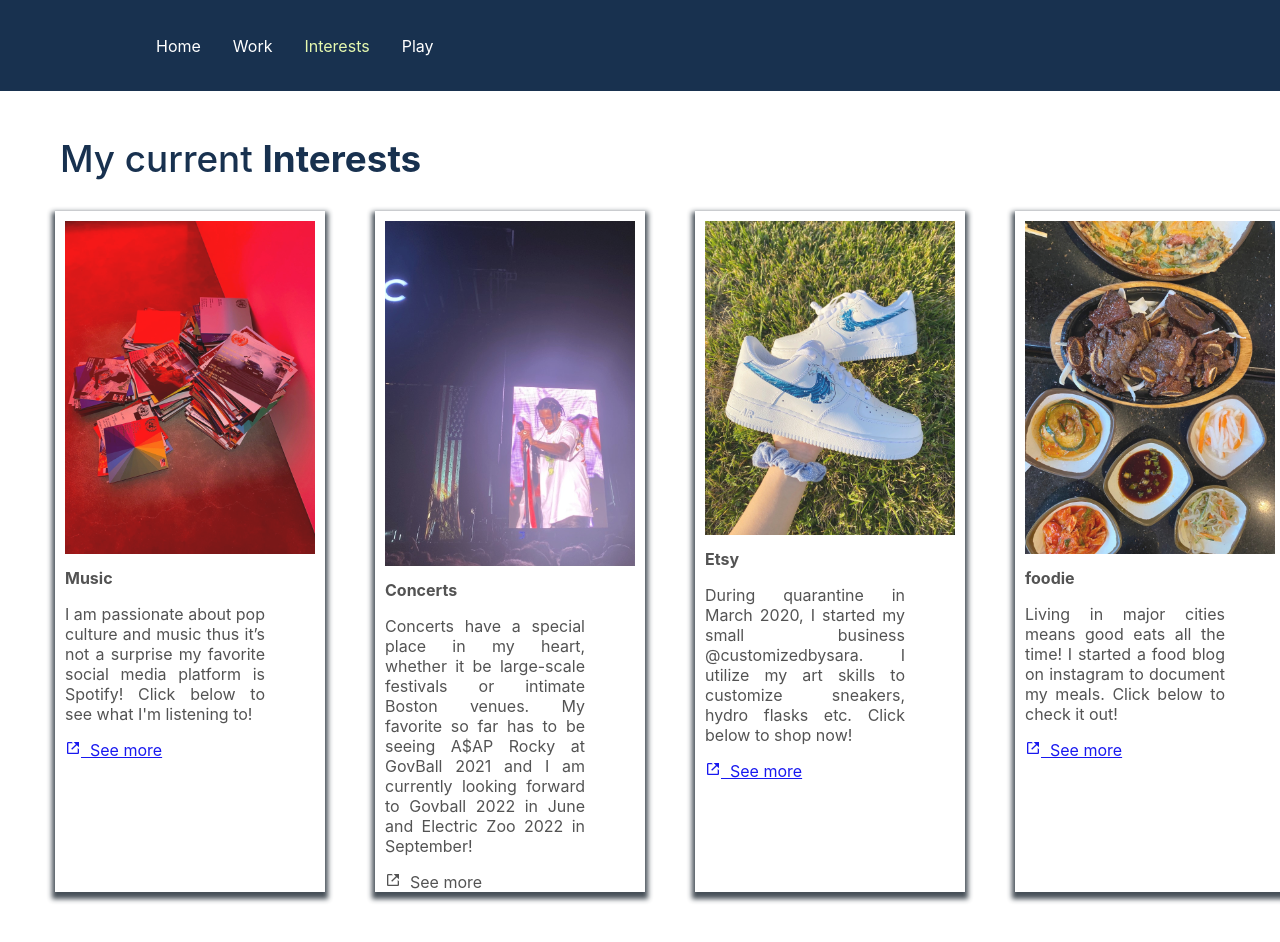
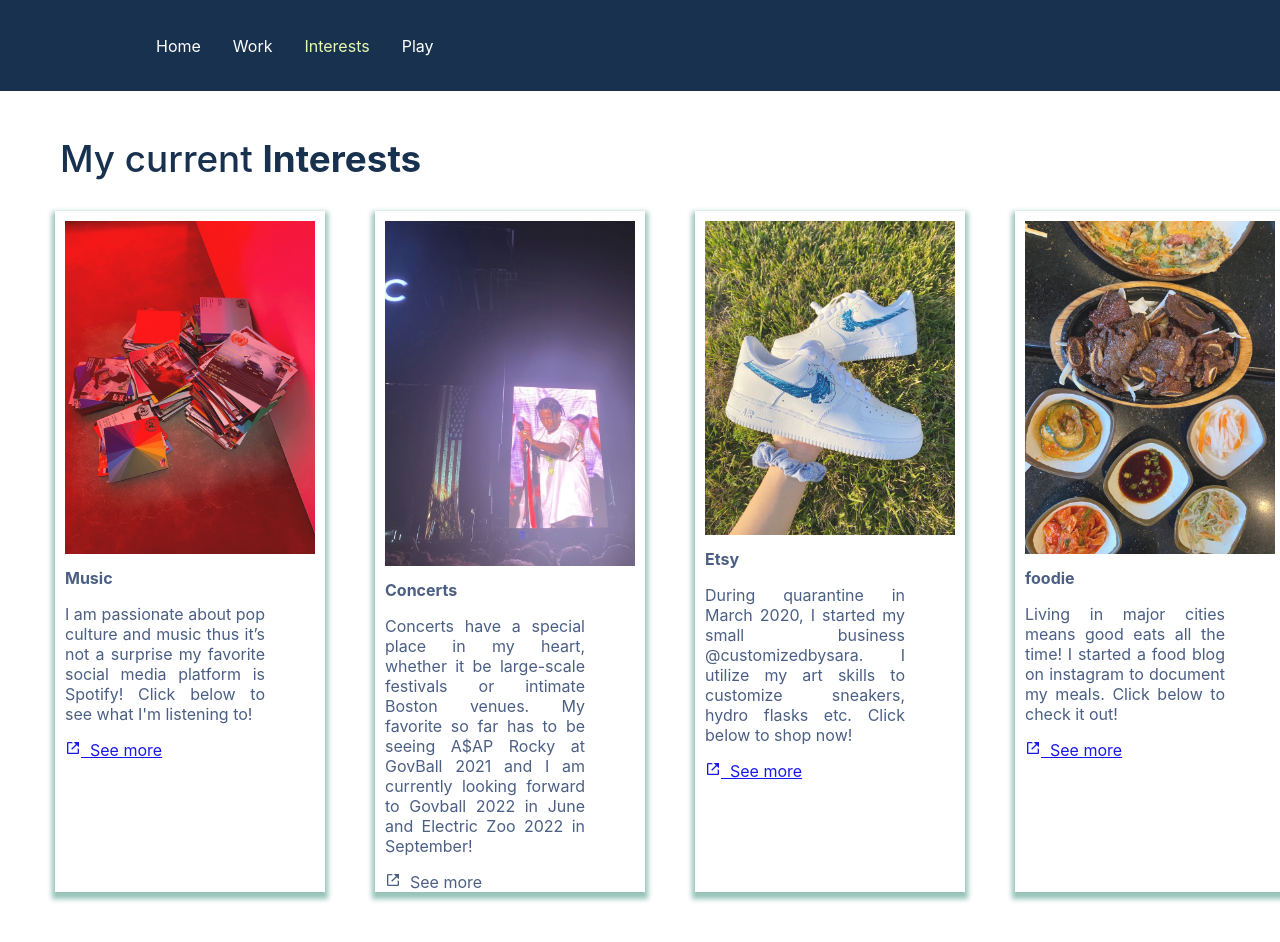
Before and after one commit to srazh/srazh.github.io, a React (Create React App) app: page /Interests in a window 1280 px wide. Shown: the top 942 px of the page. Built offline with nearby package versions, Linux system fonts and the light colour scheme.

Commit message:
color adjustment

```diff
--- a/src/index.css
+++ b/src/index.css
@@ -184,8 +184,8 @@ code {
 }
 
 .interests-card-view {
-  box-shadow: 0 4px 5px 3px #343e47;
-  color: #414141;
+  box-shadow: 0 4px 5px 3px #8BBEB2;
+  color: #384E77;
   background-color: transparent;
   opacity: 0.9;
   transition: all 0.5s ease 0s;
```
